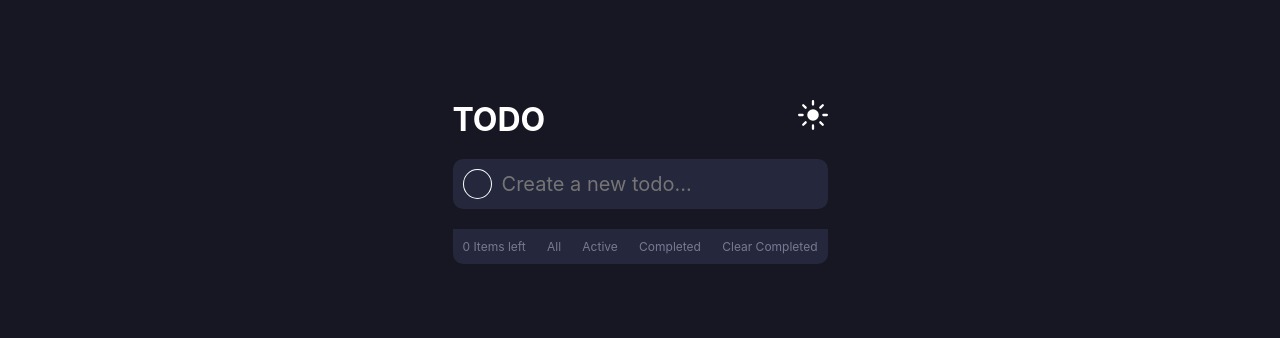
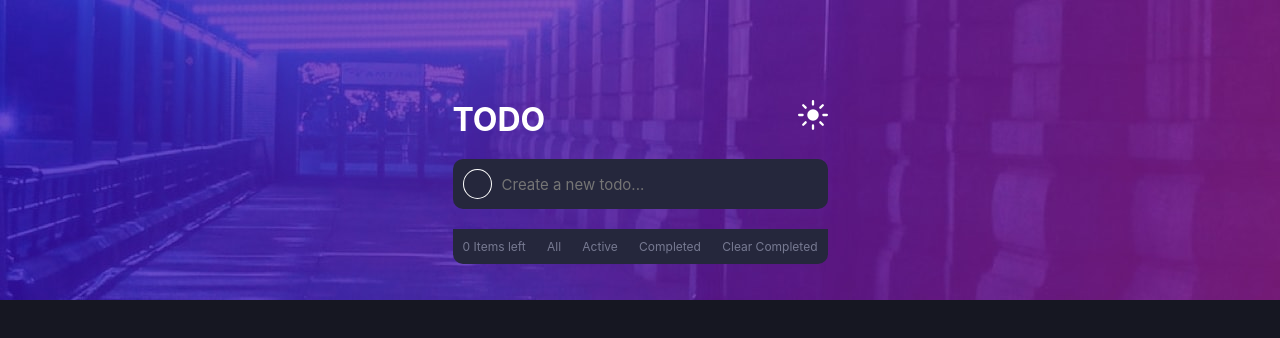
Before and after one commit to vitorhub/todo-app, a React (Vite) app: page / in a window 1280 px wide. Shown: the top 338 px of the page. Built offline with nearby package versions, Linux system fonts and the light colour scheme.

Commit message:
ready with readme

```diff
--- a/index.html
+++ b/index.html
@@ -4,7 +4,7 @@
     <meta charset="UTF-8" />
     <link rel="icon" type="image/svg+xml" href="/vite.svg" />
     <meta name="viewport" content="width=device-width, initial-scale=1.0" />
-    <title>Vite + React + TS</title>
+    <title>TODO List</title>
   </head>
   <body>
     <div id="root"></div>
--- a/src/App.tsx
+++ b/src/App.tsx
@@ -13,7 +13,7 @@ function App() {
     setNight(!night)
   }
 
-  interface ITask{
+  interface ITask {
     id: number;
     task: string;
     checked: boolean;
@@ -41,13 +41,13 @@ function App() {
   }
 
   function removeTask(id: number) {
-    const newList = listTask.filter( (task : ITask) => task.id !== id)
+    const newList = listTask.filter((task: ITask) => task.id !== id)
     setListTask(newList)
     setExibe(newList)
   }
 
   function toggleChecked(id: number, checked: boolean) {
-    const index = listTask.findIndex((task : ITask) => task.id === id)
+    const index = listTask.findIndex((task: ITask) => task.id === id)
     const newList = listTask
     newList[index].checked = !checked
     setListTask([...newList])
@@ -55,19 +55,19 @@ function App() {
   }
 
   function clearCompleted() {
-    const marcado = listTask.filter( (task: ITask) => task.checked === false)
+    const marcado = listTask.filter((task: ITask) => task.checked === false)
     setExibe([...marcado])
     setListTask([...marcado])
   }
   function completed() {
-    const marcado = listTask.filter( (task: ITask) => task.checked === true)
+    const marcado = listTask.filter((task: ITask) => task.checked === true)
     console.log(marcado)
     if (marcado.length > 0) {
       setExibe([...marcado])
     }
   }
   function active() {
-    const marcado = listTask.filter( (task: ITask) => task.checked === false)
+    const marcado = listTask.filter((task: ITask) => task.checked === false)
     if (marcado.length > 0) {
       setExibe([...marcado])
     }
@@ -78,20 +78,20 @@ function App() {
 
   return (
     <>
-      <Container>
+      <Container change={night}>
         <TodoList>
           <TituloToggle>
             <h1>TODO</h1>
-            <BotaoToggle className={night ? 'night' : 'sun'}
+            <BotaoToggle
               toggle={night ? 'night' : 'sun'}
               onClick={toggle} >
             </BotaoToggle>
           </TituloToggle>
 
-          <Entrada>
-            <InputFalse type="checkbox" name="nulo" id="y" defaultChecked={false}/>
+          <Entrada change={night}>
+            <InputFalse change={night} type="checkbox" name="nulo" id="y" defaultChecked={false} />
             <label htmlFor="y"></label>
-            <ImputEntrada type="text"
+            <ImputEntrada change={night} type="text"
               value={task}
               name="todo-input"
               placeholder='Create a new todo...'
@@ -101,17 +101,20 @@ function App() {
           </Entrada>
 
 
-          <ListaMap>
+          <ListaMap change={night}>
             <ul>
-              {exibe.map((task: ITask ) => {
+              {exibe.map((task: ITask) => {
                 return (
                   <li key={task.id} draggable={true}>
-                    <Label htmlFor="list">
-                      <ImputCheck id='x' type="checkbox" checked={task.checked}
+                    <Label linha={task.checked} change={night} htmlFor="list">
+                      <ImputCheck change={night} id='x' type="checkbox" checked={task.checked}
 
                         onChange={() => toggleChecked(task.id, task.checked)} />
                       <label htmlFor="x"></label>{/* importante checkbox */}
-                      <span onClick={() => toggleChecked(task.id, task.checked)}> {task.task} </span>
+                      <span
+                        onClick={() => toggleChecked(task.id, task.checked)}>
+                        {task.task}
+                      </span>
                       <Cross onClick={() => removeTask(task.id)}>
                       </Cross>
                     </Label>
@@ -120,8 +123,8 @@ function App() {
               })}
             </ul>
           </ListaMap>
-          <Estados>
-            <Contador>{listTask.length} Items left</Contador>
+          <Estados change={night}>
+            <Contador change={night}>{listTask.length} Items left</Contador>
             <button onClick={() => all()}>All</button>
             <button onClick={() => active()}>Active</button>
             <button onClick={() => completed()}>Completed</button>
--- a/src/components/styles.ts
+++ b/src/components/styles.ts
@@ -3,6 +3,44 @@ import styled from 'styled-components' // para styled components
 interface IButtonProps {
     toggle: string;
 }
+interface IContainer{
+    change?: boolean;
+    linha?: boolean;
+}
+
+export const Container = styled.div<IContainer>`
+    background-color: ${props => props.change ?
+    "#161722" :
+    "#FFF"
+    };
+    display: flex;
+    flex-direction: column;
+    margin: auto;
+    justify-content: center;
+    width: 100%;
+    height: 100vh;
+    background-image: ${props => props.change ?
+    "url(/images/bg-desktop-dark.jpg)" :
+    "url(/images/bg-desktop-light.jpg)"
+    };
+    background-repeat: no-repeat;
+    transition: background-image 2s 0s;
+    @media (max-width: 430px){
+        background-image: ${props => props.change ?
+    "url(/images/bg-mobile-dark.jpg)" :
+    "url(/images/bg-mobile-light.jpg)"
+    };
+    background-size: 100%;
+    }
+
+`
+
+export const TodoList = styled.div`
+margin: auto;
+margin-top: 100px;
+width: 375px;
+height: fit-content;
+`
 
 export const TituloToggle = styled.div`
     display: flex;
@@ -11,22 +49,6 @@ export const TituloToggle = styled.div`
     h1{
         color: #FFF;
     }
-`
-export const Entrada = styled.div`
-    display: flex;
-    justify-content: space-between;
-    background-color: #25273C;
-    padding: 10px;
-    border-radius: 10px;
-    margin-bottom: 20px;
-`
-export const ImputEntrada = styled.input`
-    width: 95%;
-    padding-left: 10px;
-    background-color: #25273C;
-    border: none;
-    outline: none;
-    font-size: 20px;
 `
 
 export const BotaoToggle = styled.div<IButtonProps>`
@@ -40,63 +62,71 @@ export const BotaoToggle = styled.div<IButtonProps>`
   transition: background-image 1s 0s;
 `
 
-export const Container = styled.div`
-    background-color: #161722;
+export const Entrada = styled.div<IContainer>`
     display: flex;
-    flex-direction: column;
-    margin: auto;
-    justify-content: center;
-    width: 100%;
-    height: 100vh;
+    justify-content: space-between;
+    background-color: ${props => props.change ? "#25273C" : "#FFF" };
+    padding: 10px;
+    border-radius: 10px;
+    margin-bottom: 20px;
 `
-export const TodoList = styled.div`
-margin: auto;
-margin-top: 100px;
-width: 375px;
-height: fit-content;
-`
-
-export const InputFalse = styled.input`
+export const InputFalse = styled.input<IContainer>`
 -webkit-appearance: none;
 width: 30px;
 height: 30px;
-background-color: #25273C;
+background-color: ${props => props.change ? "#25273C" : "#FFF" };
 border-radius: 5px;
 vertical-align:middle;
 border-radius: 50%;
-border: 1px solid #FFF;
+border: ${props => props.change ? "1px solid #FFF" : "1px solid #25273C" };
+`
+export const ImputEntrada = styled.input<IContainer>`
+    width: 95%;
+    padding-left: 10px;
+    background-color: ${props => props.change ? "#25273C" : "#FFF" };
+    border: none;
+    outline: none;
+    font-size: 15px;
+    color:${props => props.change ? "#FFF": "#25273C" };
+    &:focus{
+        background-color: ${props => props.change ? "#25273C" : "#FFF" };
+        color: ${props => props.change ? "#FFF" : "#25273C" };
+    }
 `
 
-export const ListaMap = styled.div`
+export const ListaMap = styled.div<IContainer>`
     ul li Label span{
-        background-color: #25273C;
+        background-color: ${props => props.change ? "#25273C" : "#FFF" };
         margin-left: 10px;
         align-self: center;
-        font-size: 20px;
-        color: #FFF;
+        font-size: 12px;
+        color: ${props => props.change ? "#FFF" : "#25273C" };
+        cursor: pointer;
     }
-    `
-export const Label = styled.label`
+`
+
+export const Label = styled.label<IContainer>`
     display: flex;
     padding: 10px;
-    background-color: #25273C;
+    background-color: ${props => props.change ? "#25273C":"#FFF"  };
     border-bottom: 1px solid #FFF;
     span{
     width: 80%;
     overflow-wrap: break-word;
     word-wrap: break-word;
     word-break: break-word;
+    text-decoration: ${props => props.linha ? "line-through": ""} ;
    }
 `
-export const ImputCheck = styled.input`
+export const ImputCheck = styled.input<IContainer>`
 -webkit-appearance: none;
 width: 30px;
 height: 30px;
-background: #25273C;
+background: ${props => props.change ? "#25273C":"#FFF"  };
 border-radius: 5px;
 vertical-align:middle;
 border-radius: 50%;
-border: 1px solid #FFF;
+border: ${props => props.change ? "1px solid #FFF":"1px solid #25273C"  };
 &:checked {
         background-image: url('/images/icon-check.svg'), linear-gradient(to right, rgba(94, 212, 254, 1), rgba(184, 97, 244, 1) );
         background-size: 100%;
@@ -105,7 +135,6 @@ border: 1px solid #FFF;
         border-radius: 50%;
         border: none;
    };
-
 `
 export const Cross = styled.div`
     width: 30px;
@@ -119,28 +148,28 @@ export const Cross = styled.div`
     }
 `
 
-export const Estados = styled.div`
+export const Estados = styled.div<IContainer>`
     padding: 10px;
     display: flex;
     justify-content: space-between;
     border-bottom-left-radius: 10px;
     border-bottom-right-radius: 10px;
-    background-color: #25273C;
+    background-color: ${props => props.change ? "#25273C":"#FFF"  };
     button{
         font-size: 12px ;
         color: #777A92;
-        background-color: #25273C;
+        background-color: ${props => props.change ? "#25273C":"#FFF"  };
     }
     button:hover{
         cursor: pointer;
-        color: #FFF;
+        color: ${props => props.change ? "#FFF":"#25273C"  };
     }
 `
-export const Contador = styled.span`
+export const Contador = styled.span<IContainer>`
     color: #777A92;
     font-size: 12px ;
     &:hover{
         cursor: pointer ;
-        color: #FFF;
+        color: ${props => props.change ? "#FFF":"#25273C"  };
     }
 `
```
Also changed, not shown: 2 other files (tests, documents, lock files or other folders).
